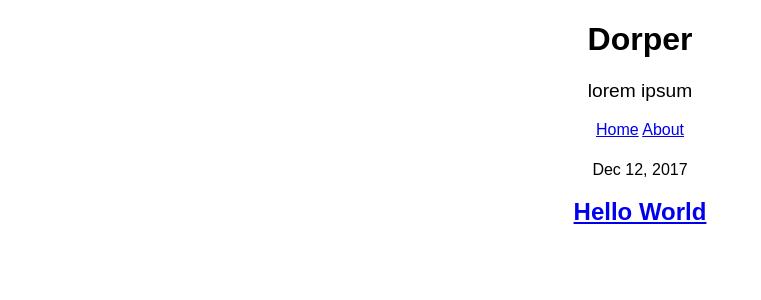
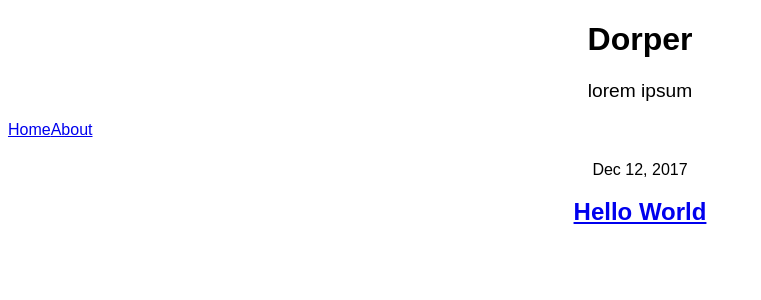
Before and after one commit to dorpga/dorpga.github.io, a Jekyll site: the page built from index.html, in a window 1280 px wide. Shown: the top 300 px of the page, without its empty margins (0-761 px from the left). Built offline with Jekyll 4.4.1, drawn with Linux system fonts in a browser that asks for light colours.

Commit message:
Update master.sass

```diff
--- a/css/master.sass
+++ b/css/master.sass
@@ -20,5 +20,10 @@ header
   text-align: center
   p
     font-size: 1.2em
+
+nav
+  display: flex
+  flex-direction: row
+
 .org-todo:before
   content: "TODO: "
```
